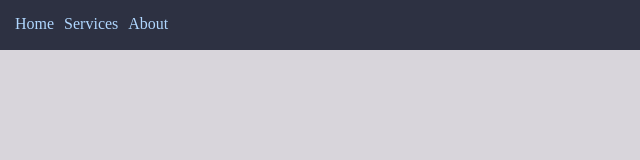
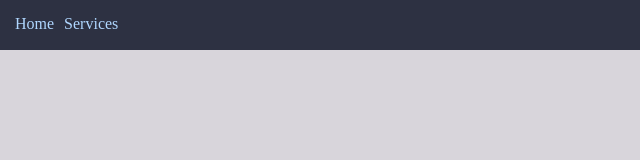
Before and after one commit to Anikethsubhas/webapp-test, a plain HTML site: page index.html in a window 1280 px wide. Shown: the full height of the page, 0-640 px from the left. Drawn offline with Linux system fonts and the light colour scheme.

Commit message:
removed about section

```diff
--- a/index.html
+++ b/index.html
@@ -11,7 +11,7 @@
         <ul class="nav-content">
             <li><a href="">Home</a></li>
             <li><a href="">Services</a></li>
-            <li><a href="">About</a></li>
+            <!-- <li><a href="">About</a></li> -->
         </ul>
     </div>
 </body>
```
